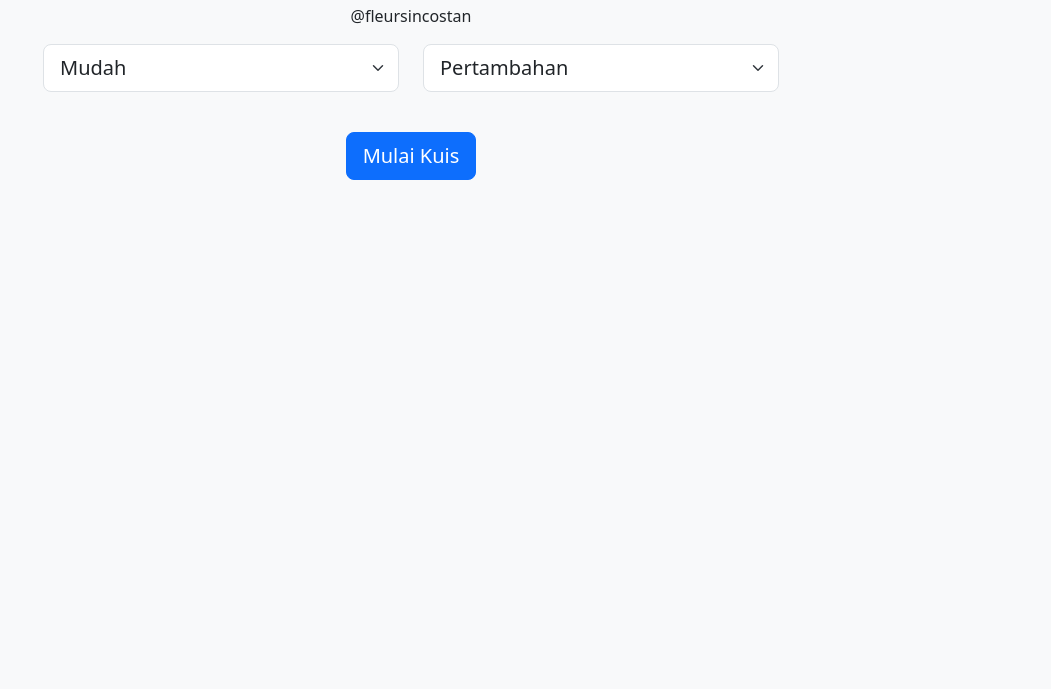
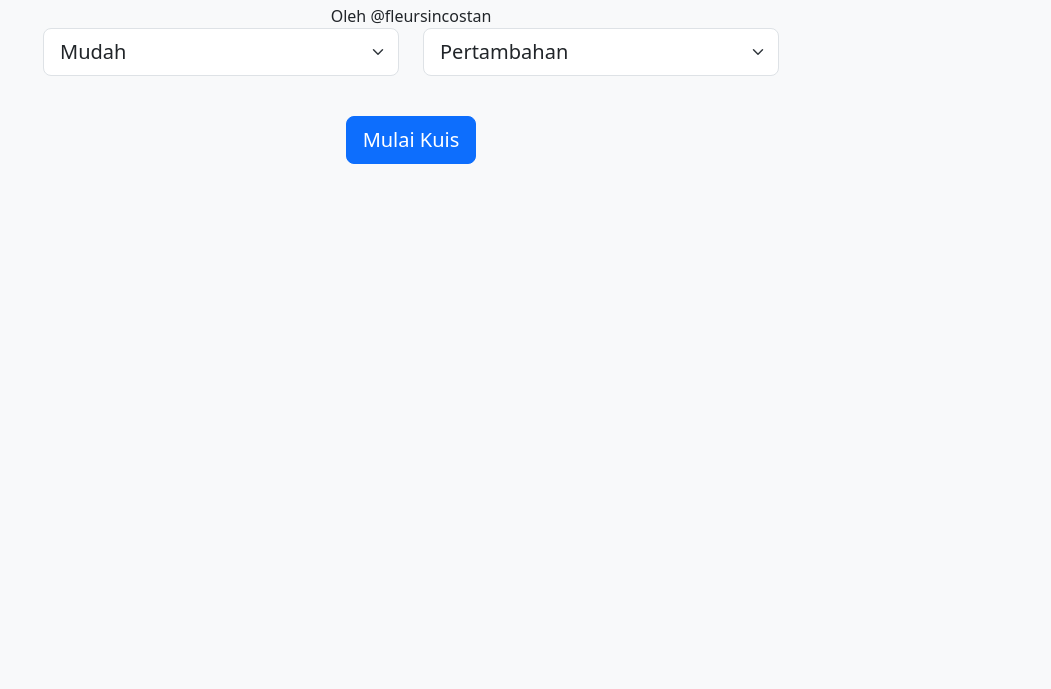
Before and after one commit to paradoxically-possible/mathematics, a plain HTML site: page index.html in a window 1280 px wide. Shown: the part 111-800 px from the top of the page, without its empty margins (229-1280 px from the left). Drawn offline with nearby package versions, Linux system fonts and the light colour scheme.

Commit message:
Update index.html

```diff
--- a/index.html
+++ b/index.html
@@ -80,7 +80,7 @@
       <!-- Bagian Pemilihan Mode -->
       <div id="modeSelection" class="text-center mb-5">
         <h1 class="display-4 mb-4">Kuis Matematika</h1>
-        <p class="text-center mb-3">@fleursincostan</p>
+        <div class="score-badge d-inline-block">Oleh @fleursincostan</div>
 
         <div class="row justify-content-center mb-4">
           <div class="col-md-4 mb-3">
```
